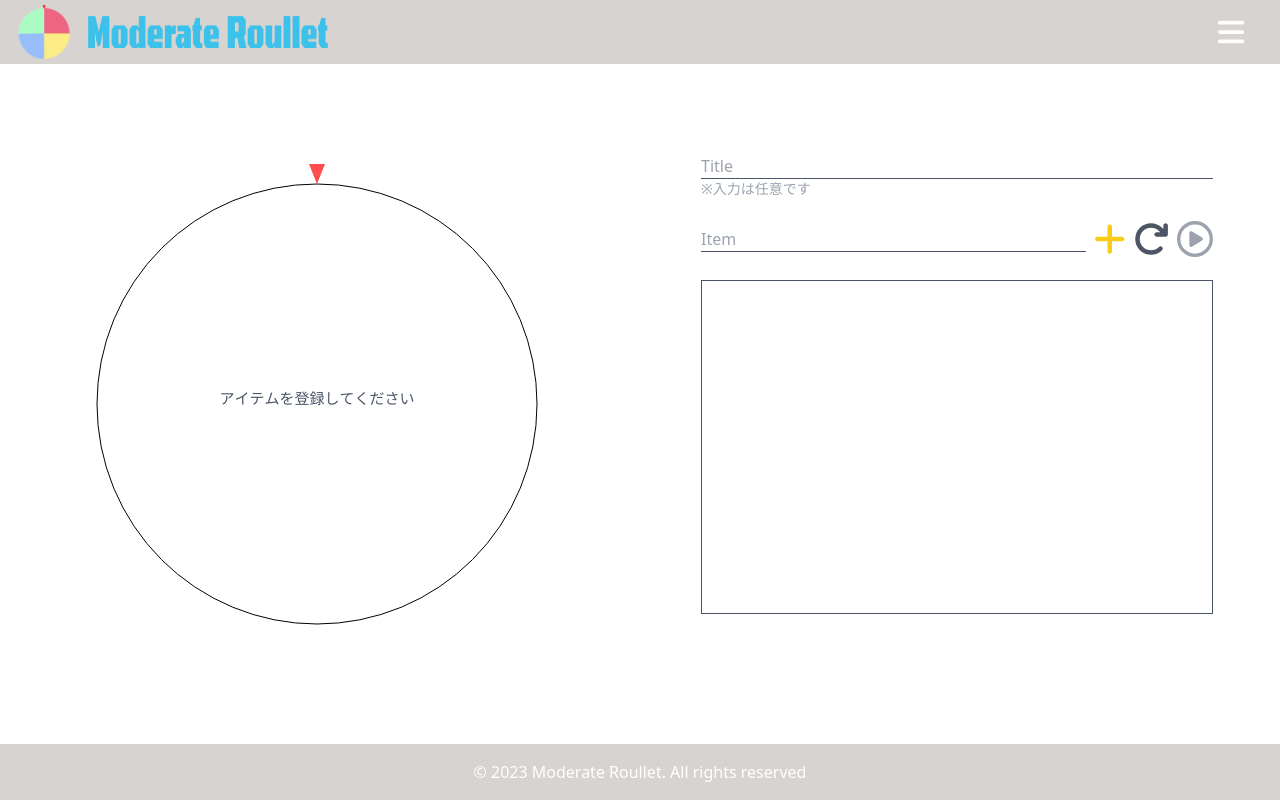
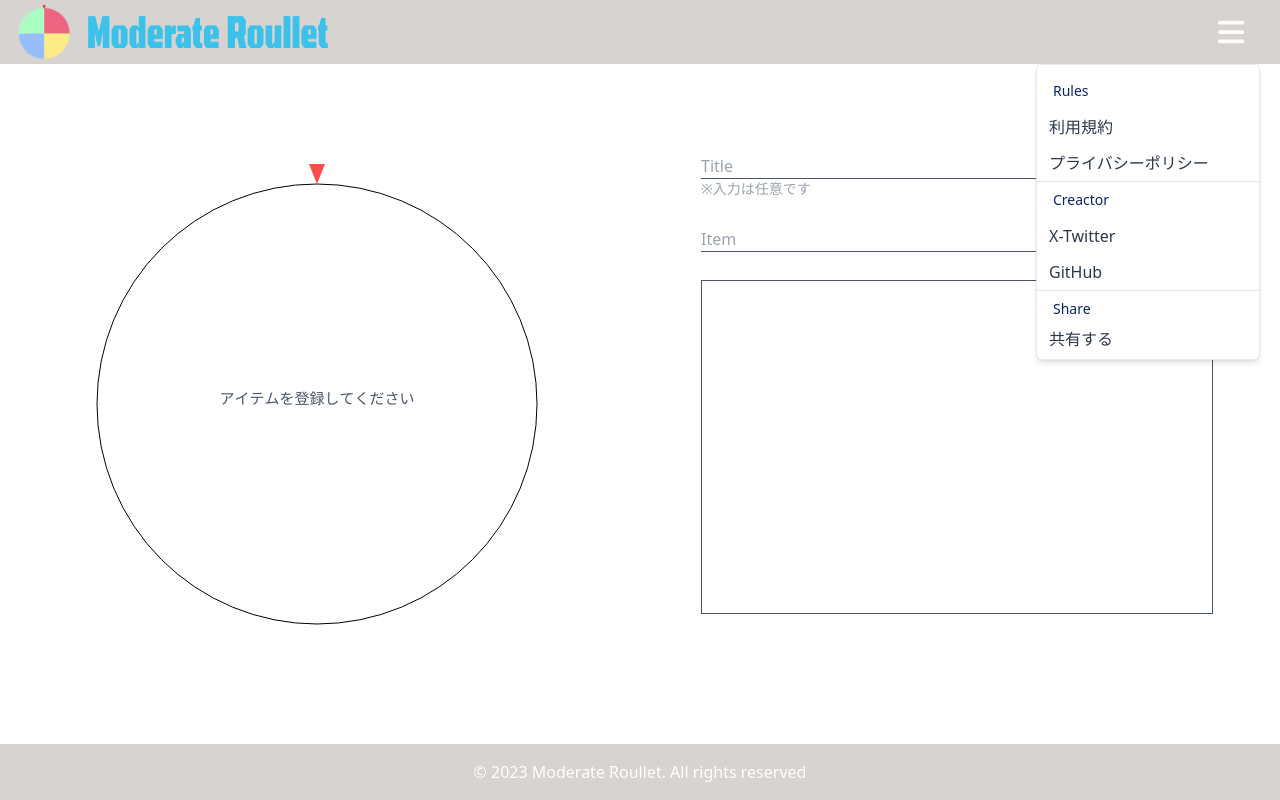
Before and after one commit to hattoriryuki/moderate-roulette-for-react, a React (Create React App) app: page / in a window 1280 px wide. Built offline with nearby package versions, Linux system fonts and the light colour scheme.

Commit message:
feat: ハンバーガーメニューのデザインを作成

```diff
--- /dev/null
+++ b/src/components/organisms/HamburgerMenu.tsx
@@ -0,0 +1,38 @@
+import { FC, memo } from "react";
+
+export const HamburgerMenu: FC = memo(() => {
+  return (
+    <div className="absolute right-5 bg-white divide-y border w-56 rounded-md py-2 shadow-md">
+      <div className="flex flex-col">
+        <p className="text-sm text-[#0A2463] my-2 mx-4">Rules</p>
+        <div className="flex flex-col text-[#2D3748]">
+          <a href="" className="py-1.5 px-3">
+            利用規約
+          </a>
+          <a href="" className="py-1.5 px-3">
+            プライバシーポリシー
+          </a>
+        </div>
+      </div>
+      <div>
+        <p className="text-sm text-[#0A2463] my-2 mx-4">Creactor</p>
+        <div className="flex flex-col text-[#2D3748]">
+          <a href="" className="py-1.5 px-3">
+            X-Twitter
+          </a>
+          <a href="" className="py-1.5 px-3">
+            GitHub
+          </a>
+        </div>
+      </div>
+      <div>
+        <p className="text-sm text-[#0A2463] my-2 mx-4">Share</p>
+        <div className="text-[#2D3748]">
+          <a href="" className="py-1.5 px-3">
+            共有する
+          </a>
+        </div>
+      </div>
+    </div>
+  );
+});
--- a/src/components/pages/Top.tsx
+++ b/src/components/pages/Top.tsx
@@ -22,6 +22,7 @@ import { Item } from "../../types/item";
 import { Canvas } from "../atoms/Canvas";
 import { useGetJudgement } from "../../hooks/useGetJudgement";
 import { PrimaryModal } from "../organisms/PrimaryModal";
+import { HamburgerMenu } from "../organisms/HamburgerMenu";
 
 export const Top: FC = memo(() => {
   const [canvasObject, setCanvasObject] = useState<HTMLCanvasElement | null>(
@@ -99,6 +100,7 @@ export const Top: FC = memo(() => {
   return (
     <>
       <PrimaryModal flag={modalIsOpen} result={resultRef} title={titleText} />
+      <HamburgerMenu />
       <div className="flex flex-col md:flex-row h-[700px] md:h-[calc(100vh_-_120px)] md:justify-around items-center overflow-y-scroll">
         <Canvas />
         <div className="flex flex-col h-full md:h-[500px] w-[90%] md:w-2/5">
```
